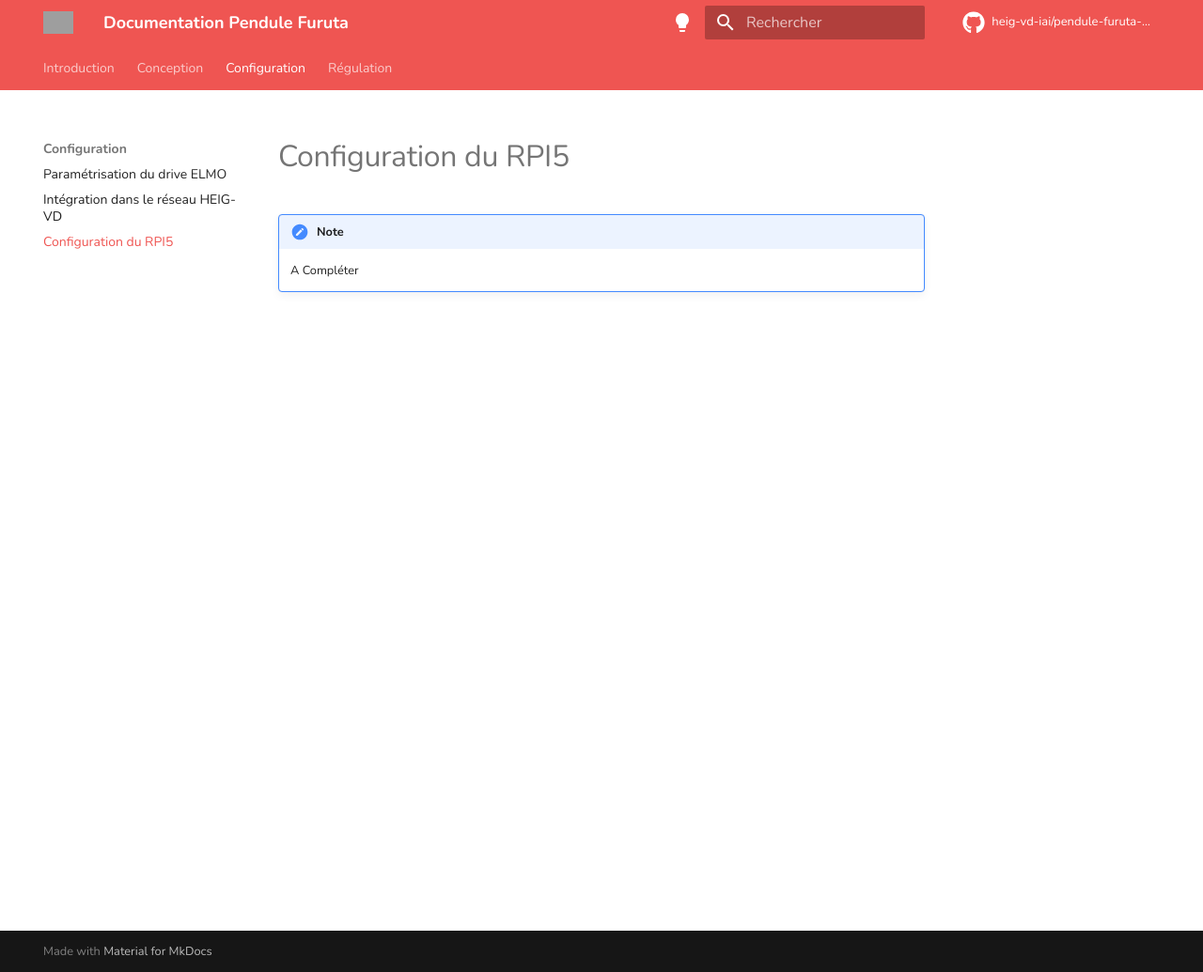
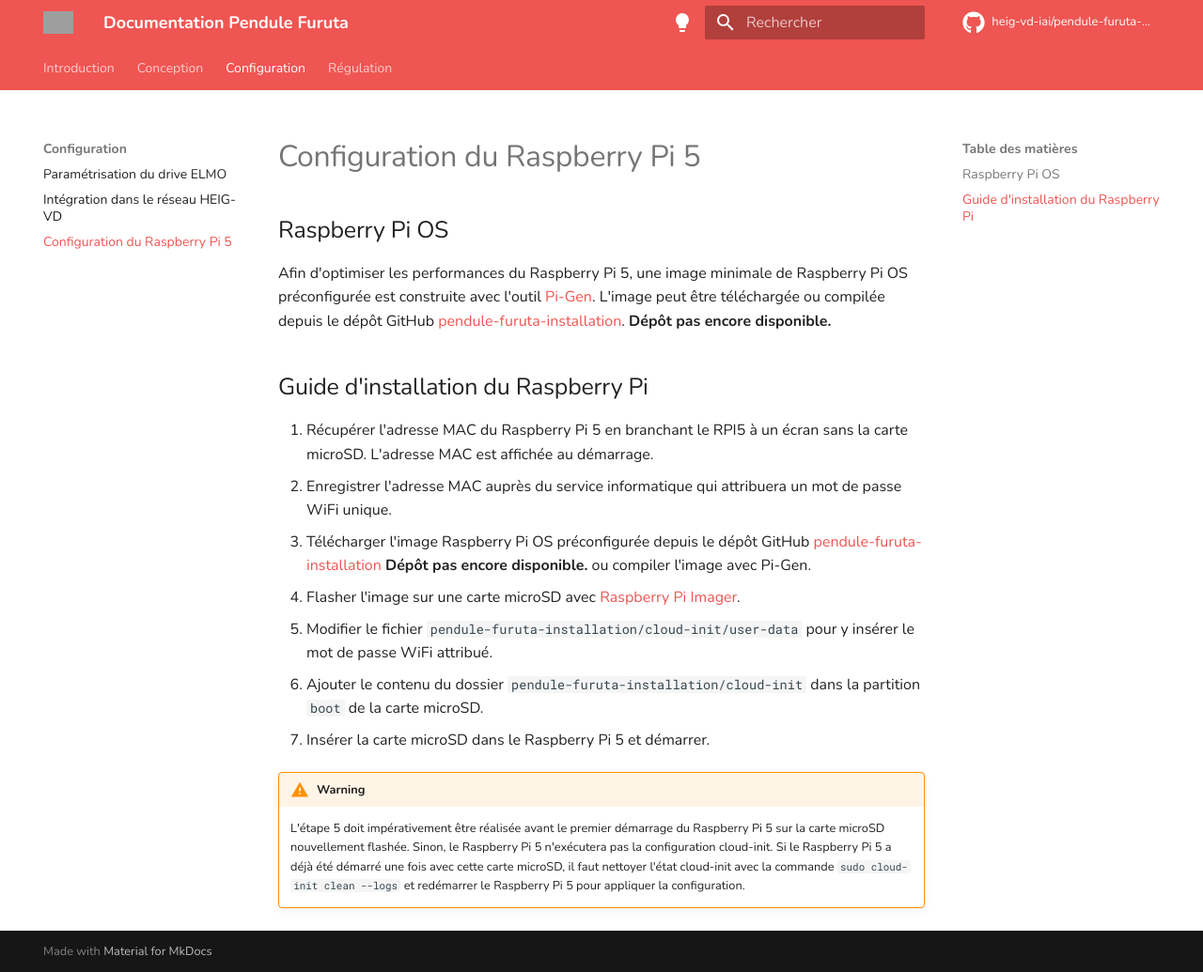
Before and after one commit to heig-vd-iai/pendule-furuta-doc, an MkDocs documentation site: the page built from docs/configuration/rpi5.md, in a window 1280 px wide and 1035 px high. Shown: the whole window at 94% size. Built offline with MkDocs 1.6.1 and Material for MkDocs 9.7.7, drawn with Linux system fonts in a browser that asks for light colours; comment, search, counter and statistics services are not loaded; grey boxes are pictures that could not be loaded.

Commit message:
guide d'installation du RPI5

```diff
--- a/docs/configuration/rpi5.md
+++ b/docs/configuration/rpi5.md
@@ -1,3 +1,17 @@
-# Configuration du RPI5
-!!! note
-    A Compléter
+
+# Configuration du Raspberry Pi 5
+
+## Raspberry Pi OS
+Afin d'optimiser les performances du Raspberry Pi 5, une image minimale de Raspberry Pi OS préconfigurée est construite avec l'outil [Pi-Gen](https://github.com/RPi-Distro/pi-gen). L'image peut être téléchargée ou compilée depuis le dépôt GitHub [pendule-furuta-installation](). **Dépôt pas encore disponible.**
+
+## Guide d'installation du Raspberry Pi
+1. Récupérer l'adresse MAC du Raspberry Pi 5 en branchant le RPI5 à un écran sans la carte microSD. L'adresse MAC est affichée au démarrage.
+2. Enregistrer l'adresse MAC auprès du service informatique qui attribuera un mot de passe WiFi unique.
+3. Télécharger l'image Raspberry Pi OS préconfigurée depuis le dépôt GitHub [pendule-furuta-installation]() **Dépôt pas encore disponible.** ou compiler l'image avec Pi-Gen.
+4. Flasher l'image sur une carte microSD avec [Raspberry Pi Imager](https://www.raspberrypi.com/software/).
+5. Modifier le fichier `pendule-furuta-installation/cloud-init/user-data` pour y insérer le mot de passe WiFi attribué.
+6. Ajouter le contenu du dossier `pendule-furuta-installation/cloud-init` dans la partition `boot` de la carte microSD.
+7. Insérer la carte microSD dans le Raspberry Pi 5 et démarrer.
+
+!!! WARNING
+    L'étape 5 doit impérativement être réalisée avant le premier démarrage du Raspberry Pi 5 sur la carte microSD nouvellement flashée. Sinon, le Raspberry Pi 5 n'exécutera pas la configuration cloud-init. Si le Raspberry Pi 5 a déjà été démarré une fois avec cette carte microSD, il faut nettoyer l'état cloud-init avec la commande `sudo cloud-init clean --logs` et redémarrer le Raspberry Pi 5 pour appliquer la configuration.
--- a/mkdocs.yml
+++ b/mkdocs.yml
@@ -9,7 +9,7 @@
   language: fr
   font:
     text: Nunito
-  logo: https://raw.githubusercontent.com/HEIG-VD/logos/main/heig-vd/heig-vd-white.svg
+  logo: https://raw.githubusercontent.com/heig-vd/logos/main/heig-vd/svg/heig-vd-white.svg
   features:
     - content.tooltips
     - navigation.tabs
```
